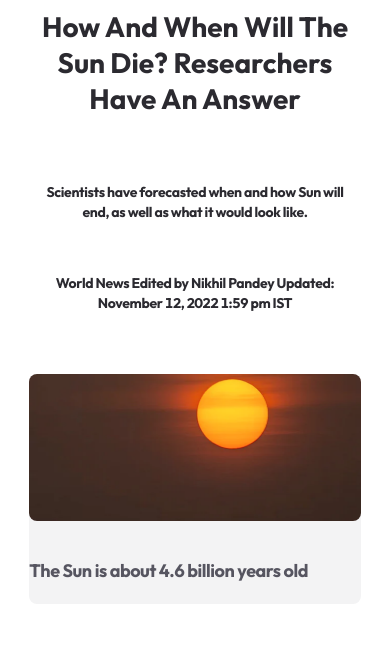
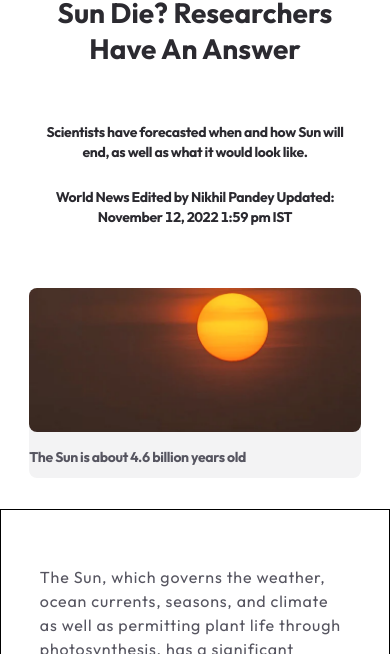
Before and after one commit to iamkenny-dev/hng-news-page, a React (Vite) app: page / in a window 390 px wide. Shown: the part 195-849 px from the top of the page. Built offline with nearby package versions, Linux system fonts and the light colour scheme.

Commit message:
style: style change

```diff
--- a/src/index.css
+++ b/src/index.css
@@ -220,6 +220,12 @@ nav {
   }
 }
 
+@media (max-width: 420px) {
+  .hero--heading {
+    margin-top: 50px;
+  }
+}
+
 .hero--heading h1 {
   font-family: 'Outfit';
     font-style: normal;
@@ -305,8 +311,8 @@ nav {
 @media (max-width: 500px) {
   .paragraf {
     display: flex;
-    margin-top: 50px !important;
-    gap: 36px !important;
+    margin-top: 40px !important;
+    gap: 10px !important;
   }
 }
 
@@ -353,8 +359,8 @@ nav {
 
 @media (max-width: 650px) {
   .fig--container {
-    margin-top: 150px;
-
+    margin-top: 50px;
+    /* border: 1px solid black; */
   }
 }
 
@@ -407,19 +413,20 @@ figure {
 
 @media (max-width: 650px) {
   figure {
-    margin-top: 80px;
-    height: 400px;
+    margin-top: 30px;
+    height: 250px;
   }
 }
 
 @media (max-width: 600px) {
   figure {
-    height: 492px;
+    height: 250px;
   }}
 
   @media (max-width: 420px) {
     figure {
-      height: 230px;
+      height: 190px;
+      gap: 15px;
       width: 85vw;
       margin-top: 0px;
     }
@@ -456,7 +463,7 @@ figure img {
 
 @media (max-width: 650px) {
   figure img {
-    height: 388px;
+    height: 200px;
   }
 }
 
@@ -490,10 +497,22 @@ figcaption {
   }
 }
 
+@media (max-width: 420px) {
+  figcaption {
+    font-size: 14px;
+    line-height: 20px;
+  }
+}
 
 .article {
   padding-bottom: 100px;
 }
+
+@media (max-width: 650px) {
+ .article {
+  border: 1px solid black;
+  margin-top: 50px;
+ }}
 
 @media (max-width: 420px) {
   .article {
@@ -510,6 +529,12 @@ article {
     /* position: absolute; */
       height:min-content;
       margin-top: 160px;
+}
+
+@media (max-width: 650px) {
+  article {
+    margin-top: 10px;
+  }
 }
 
 @media (max-width: 420px) {
```
